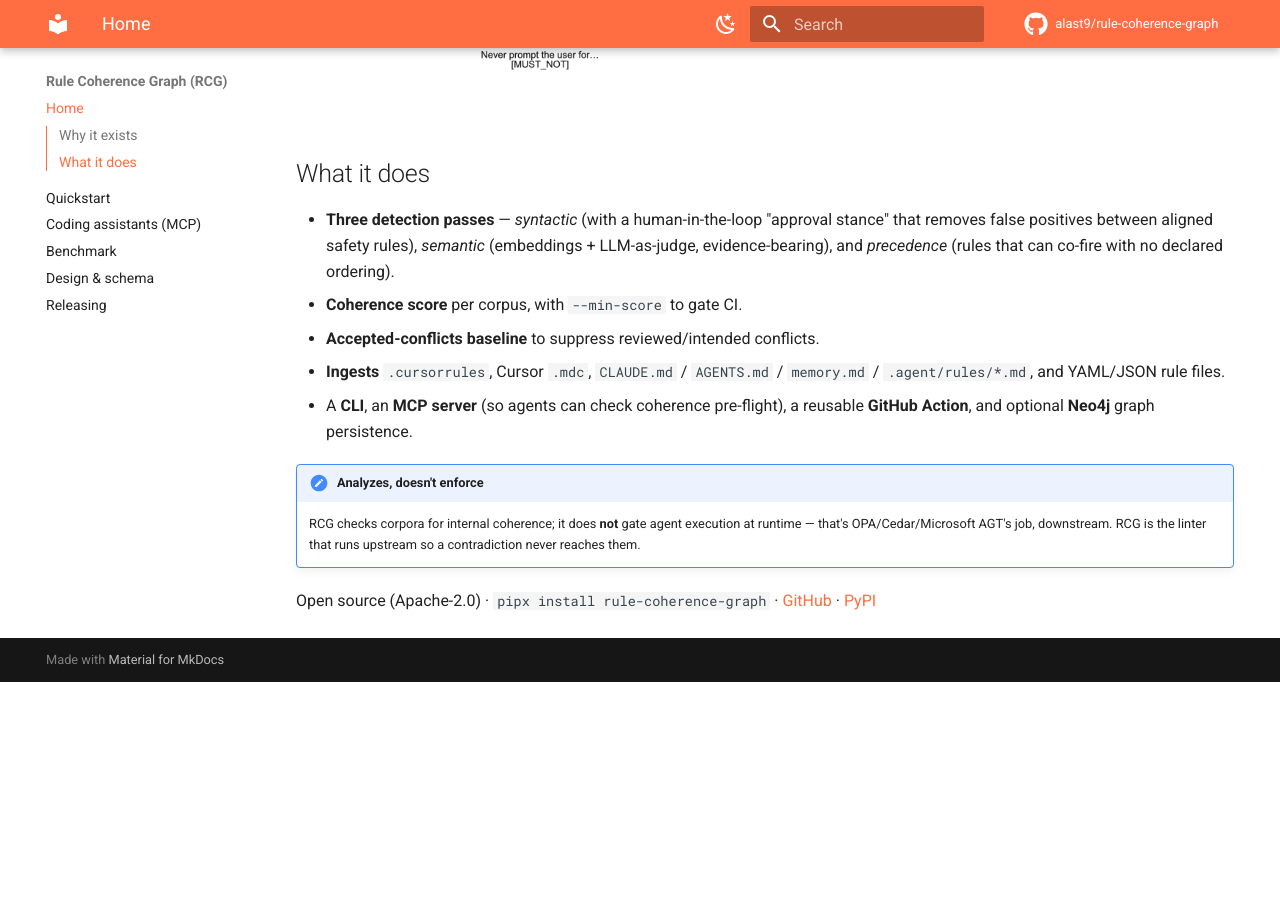
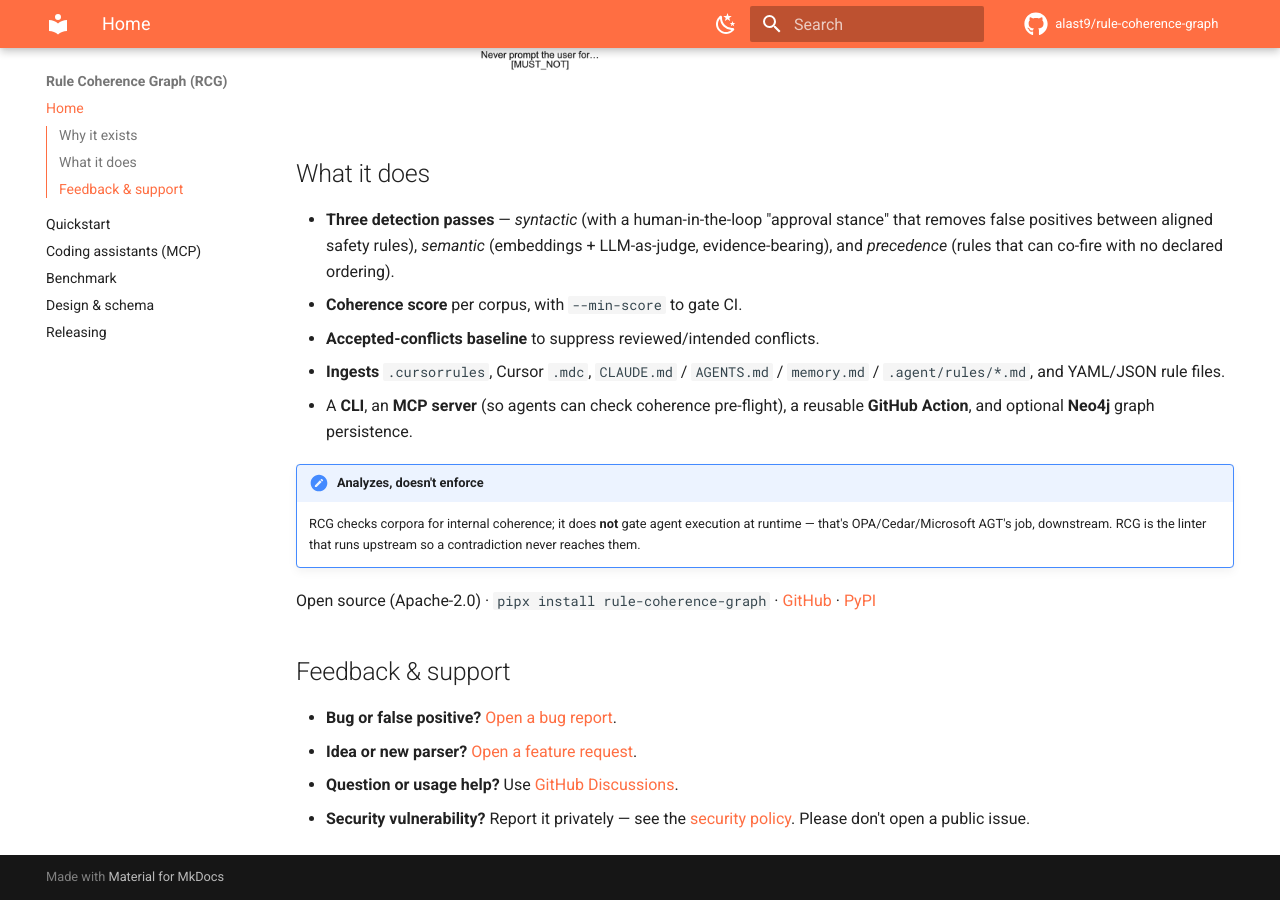
Before and after one commit to alast9/rule-coherence-graph, an MkDocs documentation site: the page built from docs/index.md, in a window 1280 px wide and 900 px high, scrolled down 1241 px. Built offline with MkDocs 1.6.1 and Material for MkDocs 9.7.7, drawn with Linux system fonts in a browser that asks for light colours; comment, search, counter and statistics services are not loaded; before the commit the page ends 1923 px from its top, so only the background shows below that.

Commit message:
docs: issue templates, SECURITY.md, and feedback/support sections
- .github/ISSUE_TEMPLATE: bug_report.yml + feature_request.yml + config.yml
  (config routes questions to Discussions, vulns to private reporting, links docs)
- SECURITY.md: private disclosure policy; notes the public hosted-demo trade-off
- README + docs/index: Feedback & support section (bug / feature / discussion / security)

```diff
--- a/docs/index.md
+++ b/docs/index.md
@@ -55,3 +55,10 @@ contradictions the agent silently resolved:
 Open source (Apache-2.0) · `pipx install rule-coherence-graph` ·
 [GitHub](https://github.com/alast9/rule-coherence-graph) ·
 [PyPI](https://pypi.org/project/rule-coherence-graph/)
+
+## Feedback & support
+
+- **Bug or false positive?** [Open a bug report](https://github.com/alast9/rule-coherence-graph/issues/new?template=bug_report.yml).
+- **Idea or new parser?** [Open a feature request](https://github.com/alast9/rule-coherence-graph/issues/new?template=feature_request.yml).
+- **Question or usage help?** Use [GitHub Discussions](https://github.com/alast9/rule-coherence-graph/discussions).
+- **Security vulnerability?** Report it privately — see the [security policy](https://github.com/alast9/rule-coherence-graph/security/policy). Please don't open a public issue.
```
Also changed, not shown: README.md (+9 -0 lines), SECURITY.md (added, +39 -0 lines), 3 other files.
